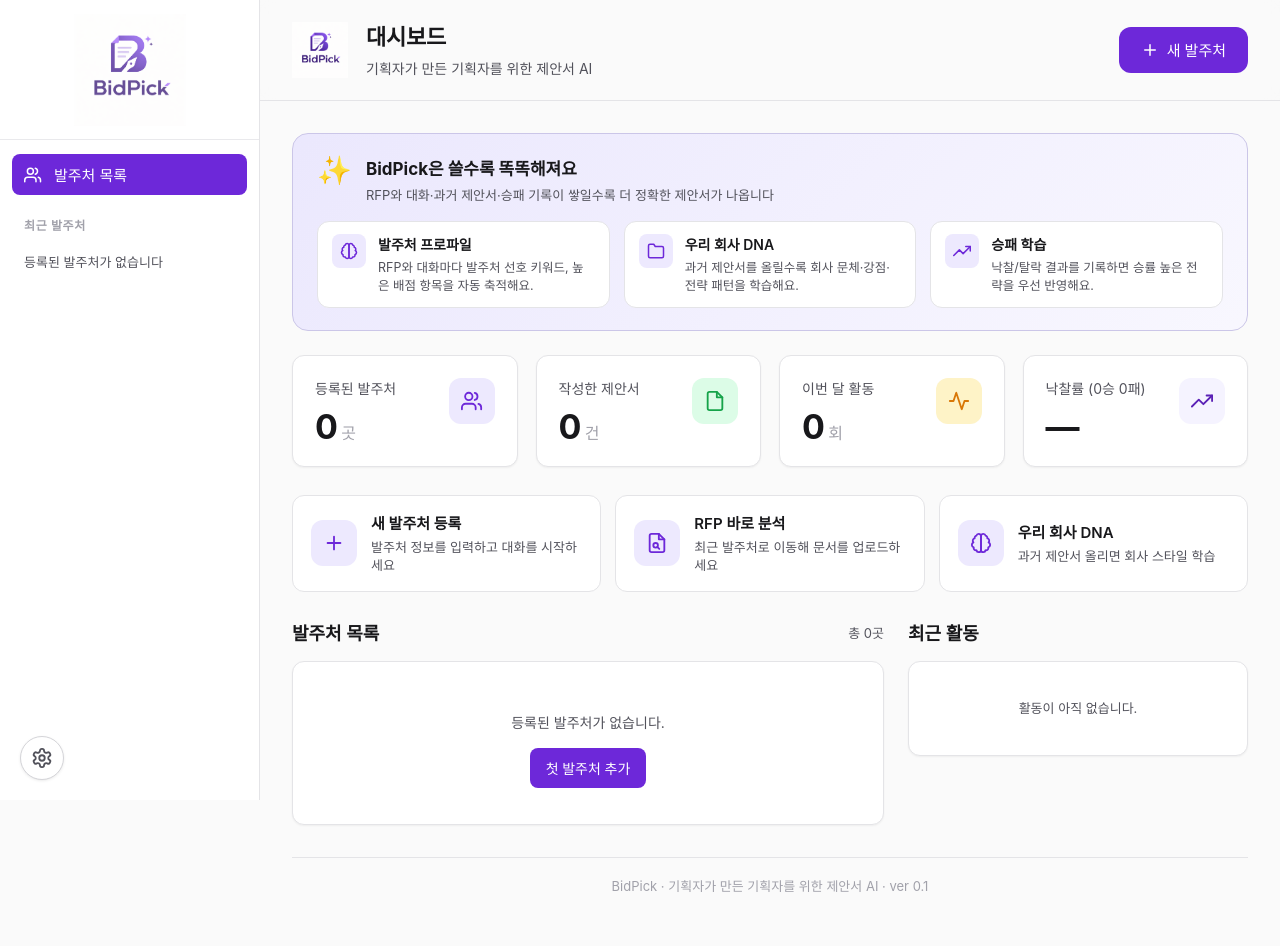
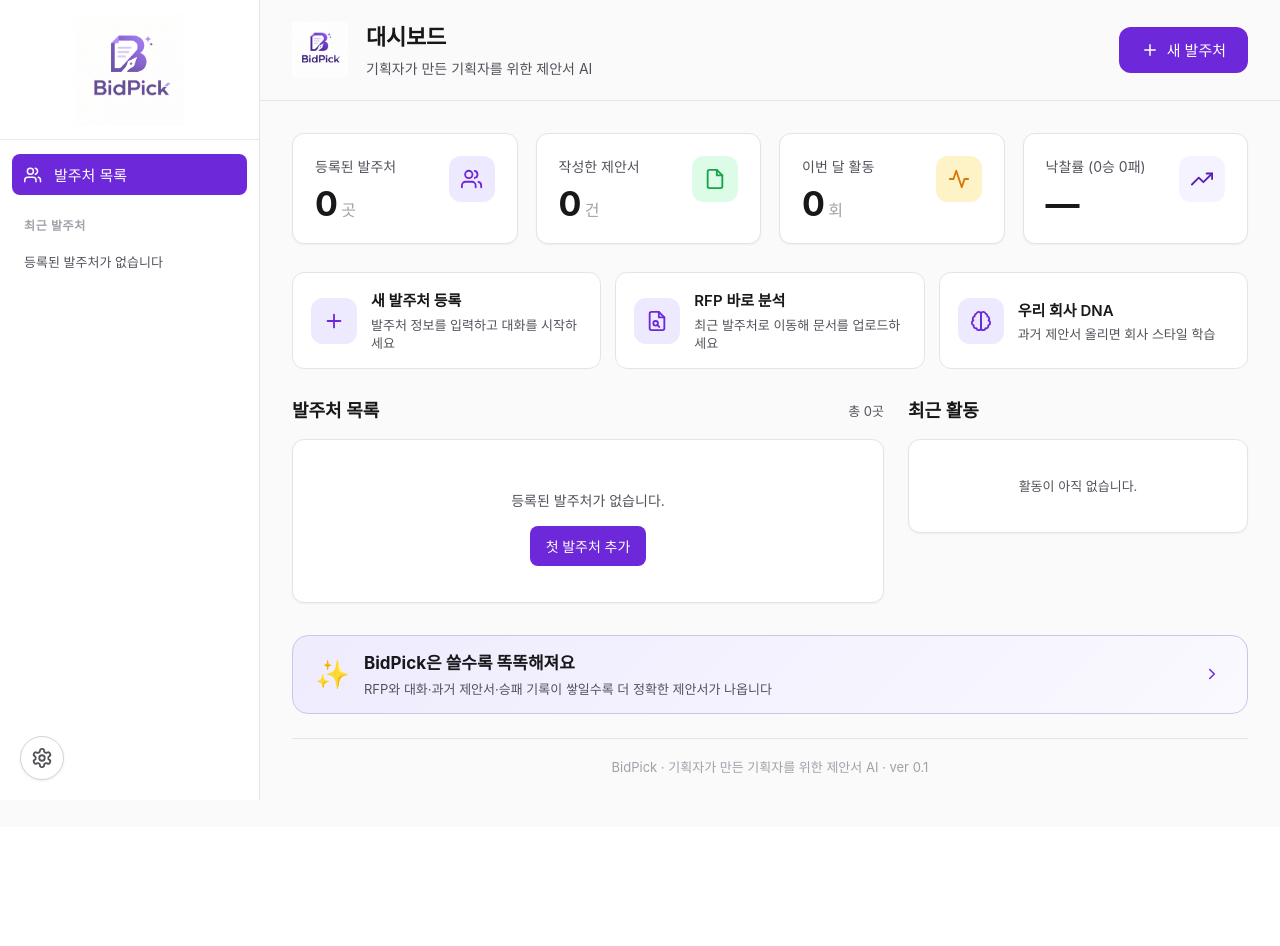
Before and after one commit to tinyvaultofficial-ux/nightoff, a FastAPI app: page / in a window 1280 px wide. After the commit the page ends 800 px from the top, so only its background shows below. Run offline with FastAPI, Linux system fonts and the light colour scheme; data that the repository does not hold is empty; some web fonts are replaced.

Commit message:
feat: 공고문 역할 추가 + 대시보드 배너 하단 이동/접이식
1) RFP 다중 문서에 '공고문' 추가 (기존 2종 → 3종)
- VALID_ROLES: {공고문, 과업지시서, 제안요청서, 기타}
- RFP_ANALYSIS_PROMPT: 역할별 추출 항목 안내
  * 공고문     → 사업 개요 / 예산 / 전체 일정 / 입찰 자격 / 참가 방법
  * 과업지시서 → 사업 내용 / 수행 범위 / 주요 과업 / 산출물 / 제약사항
  * 제안요청서 → 제안서 형태 / 배점 / 페이지수 / 제출 형식 / PT 일정 / 마감일
  * 중복 정보 우선순위: 제안요청서 > 공고문 > 과업지시서
- 집계 role_order 에 공고문=0 추가 (가장 먼저 배치)
- 프론트 ROLE_LABELS, guessRole: "공고문/공고/announcement/notice/입찰공고" 자동 추측
- 업로드 안내 문구 업데이트

2) 대시보드 구조 개편
순서 재배치:
  1) 통계 카드 4개 (등록 발주처 / 제안서 / 이번달 / 낙찰률)
  2) 빠른 시작 3개
  3) 발주처 목록 + 최근 활동 (2열)
  4) BidPick 소개 배너 — 접이식(기본 접힘)
  5) 푸터

접이식 배너:
- .smart-banner.collapsed / .expanded 상태 클래스
- 클릭 시 smart-grid 토글 + chevron 회전
- localStorage 'bidpick.smartBannerOpen' 에 상태 저장

fix: 'grid' 이중 선언 SyntaxError 해결

Co-Authored-By: Claude Opus 4.7 (1M context) <noreply@anthropic.com>

```diff
--- a/main.py
+++ b/main.py
@@ -753,14 +753,17 @@ data-orientation 은 아래 규칙만 따른다. 내용 맥락이나 "세로가
 """
 
 
-RFP_ANALYSIS_PROMPT = """당신은 공공/민간 입찰 RFP·과업지시서 분석 전문가입니다.
-아래 1개 이상의 문서가 제공됩니다. 각 문서 앞에 [ROLE: 과업지시서|제안요청서|기타] 표기가 있습니다.
-
-역할별 핵심 정보(두 문서가 모두 있으면 통합):
-- 과업지시서 → 사업 내용 / 수행 범위 / 주요 과업 / 산출물 / 제약사항
+RFP_ANALYSIS_PROMPT = """당신은 공공/민간 입찰 RFP·과업지시서·공고문 분석 전문가입니다.
+아래 1개 이상의 문서가 제공됩니다. 각 문서 앞에 [ROLE: 공고문|과업지시서|제안요청서|기타] 표기가 있습니다.
+
+역할별 핵심 정보(여러 문서가 모두 있으면 통합 판단):
+- 공고문     → 사업 개요 / 예산(추정가) / 전체 일정 / 입찰 자격 요건 / 참가 방법 / 공고기관
+- 과업지시서 → 사업 내용 / 수행 범위 / 주요 과업 / 산출물 / 제약사항 / 요구 기술
 - 제안요청서 → 제안서 형태(가로/세로) / 배점 기준 / 페이지 수 제한 / 제출 형식 /
              PT 일정 / 평가 방식 / 마감일
 - 기타 → 보조 자료로 활용
+
+역할이 중복 제공하는 정보(예: 예산·마감일)는 제안요청서 > 공고문 > 과업지시서 순으로 우선.
 
 orientation 엄격 규칙:
 - 본문에 "가로", "landscape", "A4 가로" 명시 → "landscape"
@@ -1522,7 +1525,7 @@ def api_chat(conv_id: str, body: ChatIn):
 
 
 # ---------- RFP (multi-file, role-aware) ----------
-VALID_ROLES = {"과업지시서", "제안요청서", "기타"}
+VALID_ROLES = {"공고문", "과업지시서", "제안요청서", "기타"}
 
 
 def _run_rfp_aggregate(cid: str) -> dict:
@@ -1537,9 +1540,9 @@ def _run_rfp_aggregate(cid: str) -> dict:
             db.execute("DELETE FROM rfp_aggregated WHERE client_id=?", (cid,))
         return {}
 
-    # 역할별 텍스트 조합 (과업지시서 → 제안요청서 → 기타 순서)
-    role_order = {"과업지시서": 0, "제안요청서": 1, "기타": 2}
-    sorted_files = sorted(files, key=lambda f: role_order.get(f["role"], 3))
+    # 역할별 텍스트 조합 (공고문 → 과업지시서 → 제안요청서 → 기타 순서)
+    role_order = {"공고문": 0, "과업지시서": 1, "제안요청서": 2, "기타": 3}
+    sorted_files = sorted(files, key=lambda f: role_order.get(f["role"], 4))
     parts = []
     total_len = 0
     LIMIT = 45000  # 안전 토큰 버짓
--- a/static/app.js
+++ b/static/app.js
@@ -284,14 +284,31 @@ function fmtSize(bytes) {
 
 // ---------- Dashboard ----------
 function renderSmartLearningBanner(dna, stats) {
-  const banner = h("section", { class: "smart-banner" });
-  banner.appendChild(h("div", { class: "smart-header" }, [
+  const stored = localStorage.getItem("bidpick.smartBannerOpen");
+  // 기본: 접힘. 사용자가 한 번 열었던 적이 있다면 그 상태 유지.
+  let expanded = stored === "1";
+
+  const banner = h("section", { class: "smart-banner" + (expanded ? " expanded" : " collapsed") });
+
+  const toggleBtn = h("button", {
+    class: "smart-toggle", "aria-label": "소개 열기/닫기",
+    html: iconHtml(expanded ? "chevronD" : "chevronR", 18),
+  });
+  const header = h("div", { class: "smart-header clickable", onclick: () => {
+    expanded = !expanded;
+    banner.classList.toggle("expanded", expanded);
+    banner.classList.toggle("collapsed", !expanded);
+    toggleBtn.innerHTML = iconHtml(expanded ? "chevronD" : "chevronR", 18);
+    localStorage.setItem("bidpick.smartBannerOpen", expanded ? "1" : "0");
+  } }, [
     h("span", { class: "sm-emoji" }, "✨"),
-    h("div", {}, [
+    h("div", { style: "flex: 1;" }, [
       h("h2", {}, "BidPick은 쓸수록 똑똑해져요"),
       h("p", {}, "RFP와 대화·과거 제안서·승패 기록이 쌓일수록 더 정확한 제안서가 나옵니다"),
     ]),
-  ]));
+    toggleBtn,
+  ]);
+  banner.appendChild(header);
   const feats = [
     {
       icon: "brain",
@@ -432,9 +449,6 @@ async function renderDashboard() {
   const content = h("div", { class: "main-content" });
   main.appendChild(content);
 
-  // ── "BidPick은 쓸수록 똑똑해져요" 배너
-  content.appendChild(renderSmartLearningBanner(dna, stats));
-
   // ── 핵심 스탯 4개 (승률 포함)
   const winRateDisplay = stats.win_rate === null || stats.win_rate === undefined ? "—" : `${stats.win_rate}`;
   const winRateUnit = stats.win_rate === null || stats.win_rate === undefined ? "" : "%";
@@ -541,6 +555,9 @@ async function renderDashboard() {
     rightCol.appendChild(feed);
   }
   twoCol.appendChild(rightCol);
+
+  // ── BidPick 소개 배너 (하단, 기본 접힌 상태) ──
+  content.appendChild(renderSmartLearningBanner(dna, stats));
 
   // ── 푸터
   content.appendChild(h("footer", { class: "dashboard-footer" },
@@ -907,7 +924,7 @@ function refRow(f, cid) {
 }
 
 // ---------- RFP Analysis ----------
-const ROLE_LABELS = ["과업지시서", "제안요청서", "기타"];
+const ROLE_LABELS = ["공고문", "과업지시서", "제안요청서", "기타"];
 
 async function renderRfpSection(cid) {
   const rfp = await api.get(`/api/clients/${cid}/rfp`).catch(() => ({ has_rfp: false, files: [], analysis: {} }));
@@ -917,7 +934,7 @@ async function renderRfpSection(cid) {
       h("div", { class: "card-title-icon", html: iconHtml("fileSearch", 18) }),
       h("div", {}, [
         h("h3", { class: "card-title" }, "RFP 분석"),
-        h("p", { class: "card-subtitle" }, "과업지시서 + 제안요청서 여러 파일을 한꺼번에 올릴 수 있어요 (나라장터 분리 입찰 대응)"),
+        h("p", { class: "card-subtitle" }, "공고문 · 과업지시서 · 제안요청서를 한꺼번에 올릴 수 있어요 (나라장터 분리 입찰 대응)"),
       ]),
     ]),
   ]));
@@ -994,8 +1011,9 @@ async function renderRfpSection(cid) {
 
   function guessRole(name) {
     const n = (name || "").toLowerCase();
+    if (/공고문|공고|announcement|notice|입찰공고/.test(n)) return "공고문";
     if (/과업|task|사업계획|지시서/.test(n)) return "과업지시서";
-    if (/제안요청|제안서|rfp|공고|입찰/.test(n)) return "제안요청서";
+    if (/제안요청|제안서|rfp/.test(n)) return "제안요청서";
     return "기타";
   }
 
--- a/static/style.css
+++ b/static/style.css
@@ -156,15 +156,29 @@ input, select, textarea { font-family: inherit; color: inherit; }
 
 /* ===== Smart learning banner (쓸수록 똑똑해져요) ===== */
 .smart-banner {
-  margin-bottom: 24px;
-  padding: 22px 24px;
+  margin: 24px 0;
+  padding: 18px 22px;
   border-radius: var(--radius-lg);
-  background: linear-gradient(135deg, color-mix(in oklab, var(--primary) 12%, #fff) 0%, color-mix(in oklab, var(--primary) 4%, #fff) 100%);
+  background: linear-gradient(135deg, color-mix(in oklab, var(--primary) 10%, #fff) 0%, color-mix(in oklab, var(--primary) 3%, #fff) 100%);
   border: 1px solid color-mix(in oklab, var(--primary) 18%, var(--border));
+  transition: padding 0.2s ease;
 }
-.smart-header {
-  display: flex; align-items: flex-start; gap: 14px; margin-bottom: 16px;
+.smart-banner.collapsed { padding: 14px 22px; }
+.smart-banner.collapsed .smart-grid { display: none; }
+.smart-banner.expanded .smart-grid { display: grid; }
+.smart-banner .smart-header.clickable { cursor: pointer; user-select: none; }
+.smart-banner .smart-header {
+  display: flex; align-items: center; gap: 14px;
+  margin-bottom: 0;
 }
+.smart-banner.expanded .smart-header { margin-bottom: 16px; }
+.smart-toggle {
+  background: transparent; border: none; cursor: pointer;
+  color: var(--primary); padding: 4px; border-radius: 6px;
+  display: grid; place-items: center; flex-shrink: 0;
+  transition: background 0.12s;
+}
+.smart-toggle:hover { background: color-mix(in oklab, var(--primary) 12%, transparent); }
 .smart-header .sm-emoji { font-size: 28px; line-height: 1; }
 .smart-header h2 { margin: 0 0 3px; font-size: 17px; font-weight: 700; color: var(--fg); }
 .smart-header p  { margin: 0; font-size: 13px; color: var(--fg-2); }
```
